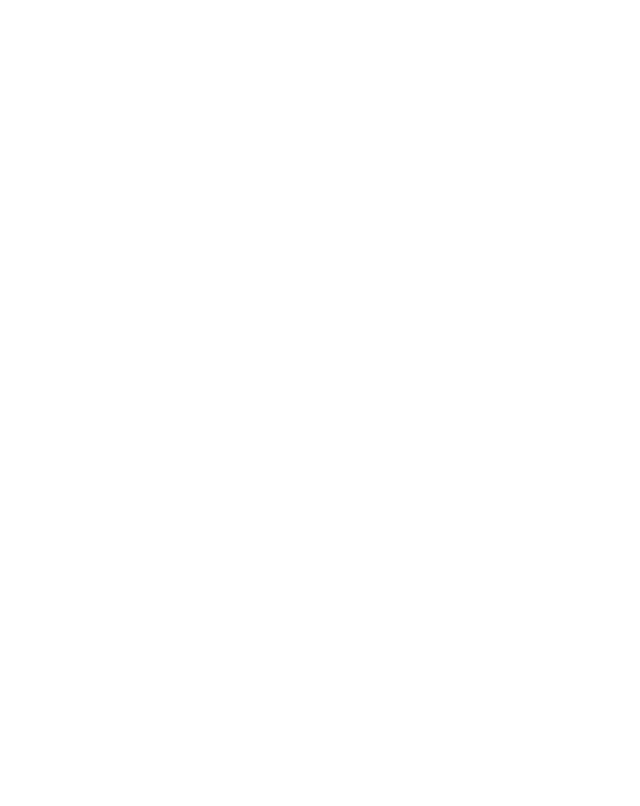
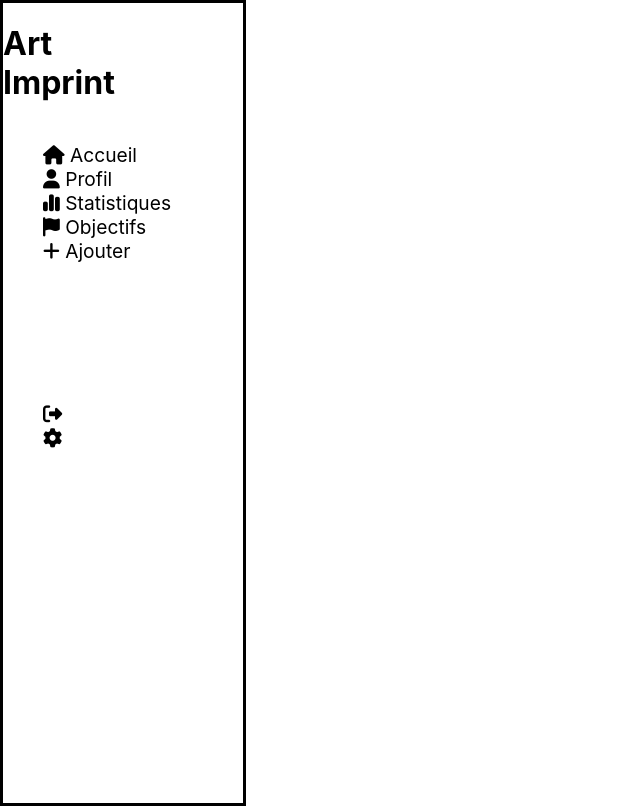
Before and after one commit to pchloe02/art-imprint, a React (Create React App) app: page / in a window 1280 px wide. Shown: the whole page, without its empty margins (0-640 px from the left). Built offline with nearby package versions, Linux system fonts and the light colour scheme.

Commit message:
add Header component

```diff
--- a/src/App.js
+++ b/src/App.js
@@ -1,7 +1,12 @@
 import './App.css';
+import Header from './component/Header';
 
 function App() {
-
+  return (
+  <>
+    <Header/>
+  </>
+  )
 }
 
 export default App;
--- /dev/null
+++ b/src/Header.css
@@ -0,0 +1,17 @@
+.vertical-header {
+
+    border: solid 3px black;
+    width: 15rem;
+    min-height: 100vh;
+}
+
+ul {
+    list-style-type: none;
+    font-size: 1.2rem;
+}
+
+.nav-bar {
+
+    display: grid;
+    grid-template-rows: 3fr 1fr;
+}
--- /dev/null
+++ b/src/component/Header.js
@@ -0,0 +1,26 @@
+import React from 'react'
+import '../Header.css'
+import "https://kit.fontawesome.com/6a21cd18bd.js";
+
+export default function Header() {
+  return (
+    <div className='vertical-header'>
+      <h1>Art <br/> Imprint</h1>
+
+      <div className='nav-bar'>
+        <ul className='main-nav'>
+        <li><i className="fa-solid fa-house"></i> Accueil</li>
+        <li><i class="fa-solid fa-user"></i> Profil</li>
+        <li><i class="fa-solid fa-chart-simple"></i> Statistiques</li>
+        <li><i class="fa-solid fa-flag"></i> Objectifs</li>
+        <li><i class="fa-solid fa-plus"></i> Ajouter</li>
+        </ul>
+
+        <ul className='foot-bar'>
+            <li><i class="fa-solid fa-right-from-bracket"></i></li>
+            <li><i class="fa-solid fa-gear"></i></li>
+        </ul>
+      </div>
+    </div>
+  )
+}
```
